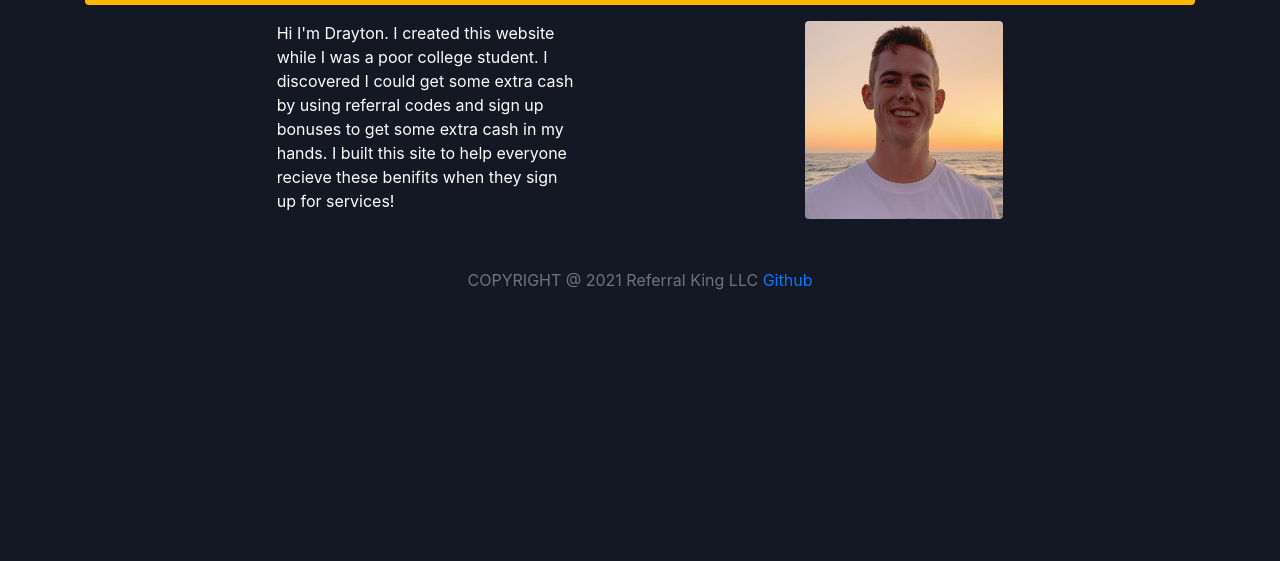
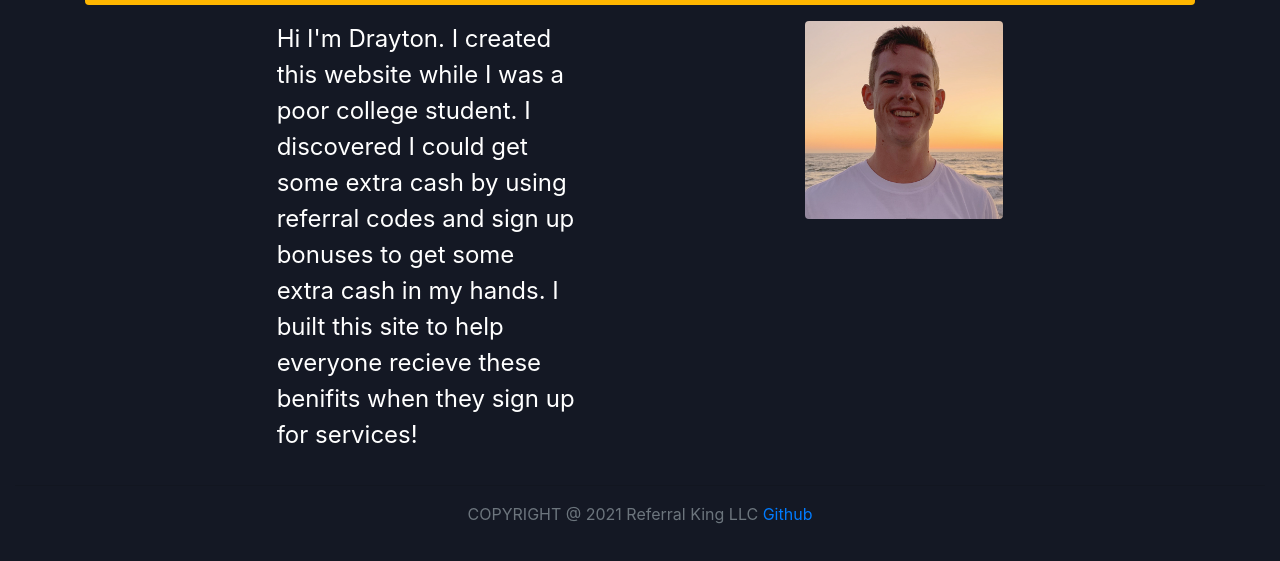
Before and after one commit to drdray1/ReferralKing, a plain HTML site: page pages/about.html in a window 1280 px wide. Shown: the part 51-612 px from the top of the page. Drawn offline with nearby package versions, Linux system fonts and the light colour scheme.

Commit message:
modified:   styles.css

```diff
--- a/styles.css
+++ b/styles.css
@@ -40,10 +40,12 @@
 
 .site-text {
   color: #FFFFFF;
+  font-size: 18pt;
 }
 
 .about-p {
   width: 300px;
+  font-size: 18pt;
 }
 
 .drayton-profile-pic {
```
